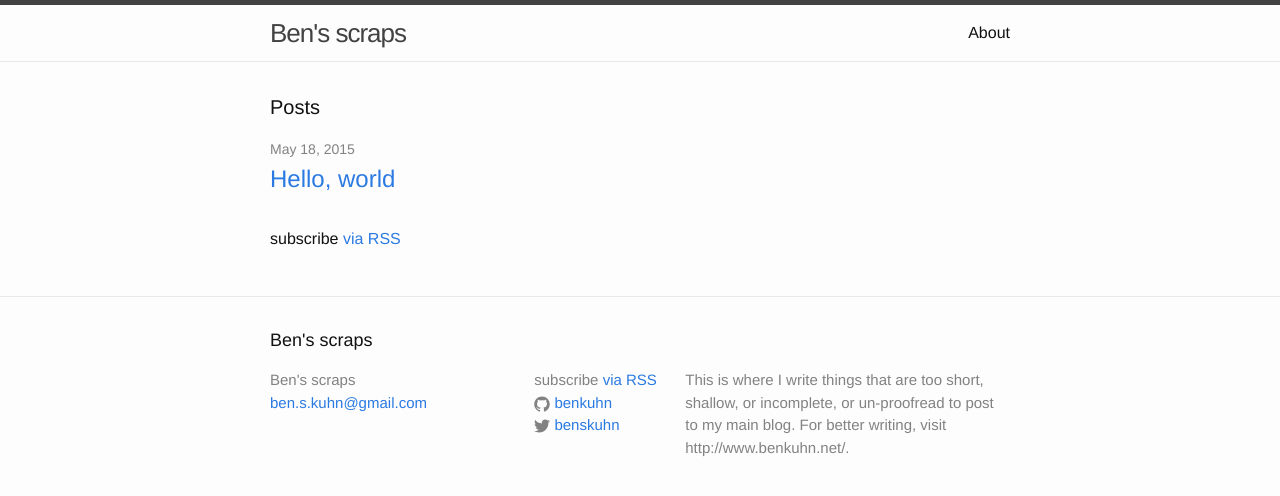
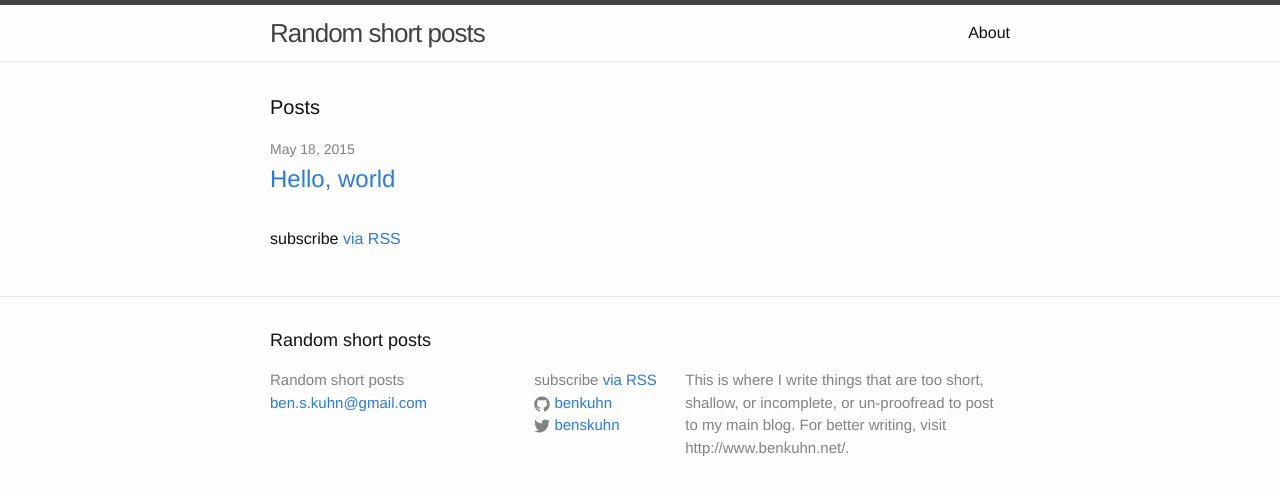
Before and after one commit to benkuhn/benkuhn.github.io, a Jekyll site: the page built from index.html, in a window 1280 px wide. Shown: the top 496 px of the page. Built offline with Jekyll 4.4.1, drawn with Linux system fonts in a browser that asks for light colours.

Commit message:
Rename site, add push script

```diff
--- a/_config.yml
+++ b/_config.yml
@@ -1,5 +1,5 @@
 # Site settings
-title: Ben's scraps
+title: Random short posts
 email: ben.s.kuhn@gmail.com
 description: > # this means to ignore newlines until "baseurl:"
   This is where I write things that are too short, shallow, or incomplete, or
```
Also changed, not shown: 1 other file.
